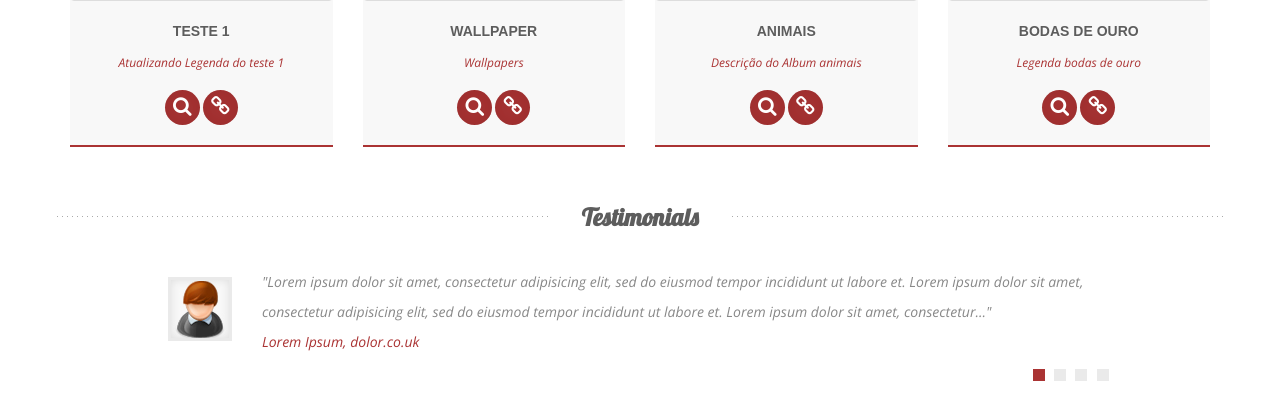
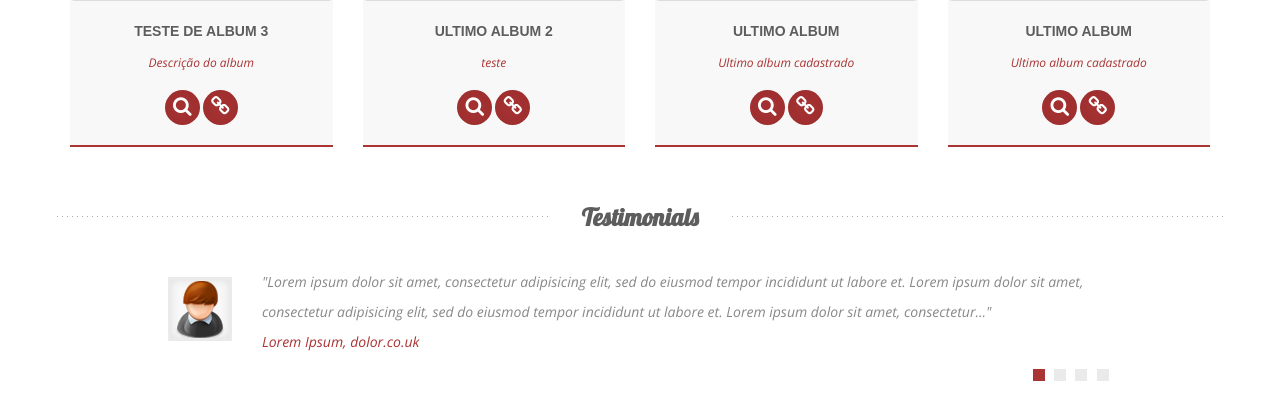
Before and after one commit to ValdeciPedroso/Miranda, a PHP site: page / in a window 1280 px wide. Shown: the part 1929-2341 px from the top of the page. Run offline with PHP 8.4, Linux system fonts and the light colour scheme; data comes from the database, SQL or seed files in the repository; some libraries are stand-ins or nearby versions; some web fonts are replaced.

Commit message:
Albuns em destaque

```diff
--- a/app/controller/CadastroAlbumController.php
+++ b/app/controller/CadastroAlbumController.php
@@ -59,6 +59,16 @@
 			return $lista;
 
 		}
+		public function getAlbunsDestaque(){
+
+
+			$cadAlbum = new CadastroAlbum();
+
+			$lista = $cadAlbum->getAlbunsDestaque();
+
+			return $lista;
+
+		}
 
 		public static function getAlbuns($ordenar){
 
--- a/app/model/CadastroAlbum.php
+++ b/app/model/CadastroAlbum.php
@@ -66,13 +66,35 @@
 			return $lista;
 
 		}
+		public function getAlbunsDestaque(){
+			$stmt = DBConn::getInstance()->prepare("SELECT * FROM album WHERE destaque = 1 ORDER BY id DESC LIMIT 4");
 
+			$stmt->execute();
+
+			$lista = array();
+
+			while($row = $stmt->fetch(PDO::FETCH_ASSOC)){
+
+				$u = new CadastroAlbum();
+
+				foreach($row as $k => $v)
+					$u->$k = $v;
+
+				$lista[] = $u;
+
+			}
+
+			return $lista;
+		}
 		public static function getAlbuns($ordenar){
-
-		    if (isset($ordenar)!= null){
-               $stmt = DBConn::getInstance()->prepare("SELECT * FROM album ORDER BY id $ordenar" );
-		    }else{
-			   $stmt = DBConn::getInstance()->prepare("SELECT * FROM album");
+			if($ordenar == "DEST"){
+				$stmt = DBConn::getInstance()->prepare("SELECT * FROM album WHERE destaque = 1");
+			}else{
+			    if (isset($ordenar)!= null){
+	               $stmt = DBConn::getInstance()->prepare("SELECT * FROM album ORDER BY id $ordenar" );
+			    }else{
+				   $stmt = DBConn::getInstance()->prepare("SELECT * FROM album");
+				}
 			}
 			$stmt->execute();
 
--- a/app/view/admin-excluir-album.php
+++ b/app/view/admin-excluir-album.php
@@ -44,6 +44,7 @@
                       <option value="">Ordenar</option>
                       <option value="ASC">Mais Antigos</option>
                       <option value="DESC">Mais Recentes</option>
+                      <option value="DEST">Albuns em destaque</option>
                     </select>
                   </div>
                 </div>
--- a/app/view/ultimosTrabalhos.php
+++ b/app/view/ultimosTrabalhos.php
@@ -1,6 +1,6 @@
 <?php
 	$ultimosTrabalhos = new CadastroAlbumController();
-	$lista = $ultimosTrabalhos->getUltimosAlbuns(4);
+	$lista = $ultimosTrabalhos->getAlbunsDestaque();
  ?>
 <div class="row">
 
@@ -17,13 +17,13 @@
 	        		$imagens = $cadastroImagemController->getImagensAlbum($lista[$key]->id);
 	        	?>
 
-	            <?php echo '<a class="thumbnail view-work" href="assets/img/album-img/'.$lista[$key]->id.'/'.$imagens[0]->endereco.'"><div class="foto"><img class="ultimoTrabalhos" alt="foto" src="assets/img/album-img/'.$lista[$key]->id.'/'.$imagens[0]->endereco.'"  data-at2x="assets/img/album-img/'.$lista[$key]->id.'/'.$imagens[0]->endereco.'"></div><a>'; ?>
+	            <?php echo '<a class="thumbnail view-work" href="assets/img/album-img/'.$lista[$key]->id.'/'.$lista[$key]->foto_principal.'"><div class="foto"><img class="ultimoTrabalhos" alt="foto" src="assets/img/album-img/'.$lista[$key]->id.'/'.$lista[$key]->foto_principal.'"  data-at2x="assets/img/album-img/'.$lista[$key]->id.'/'.$lista[$key]->foto_principal.'"></div><a>'; ?>
 
                 <h3><?php echo $lista[$key]->nome; ?></h3>
 	            <p><?php echo $lista[$key]->legenda; ?></p>
 
                 <div class="work-bottom">
-	                <?php echo '<a class="big-link-2 view-work" href="assets/img/album-img/'.$lista[$key]->id.'/'.$imagens[0]->endereco.'"><i class="fa fa-search"></i></a>'; ?>
+	                <?php echo '<a class="big-link-2 view-work" href="assets/img/album-img/'.$lista[$key]->id.'/'.$lista[$key]->foto_principal.'"><i class="fa fa-search"></i></a>'; ?>
 	                <a class="big-link-2" href="portfolio.html"><i class="fa fa-link"></i></a>
 	            </div>
 	        </div>
```
Also changed, not shown: public/assets/img/album-img/70/slide.png (added).
